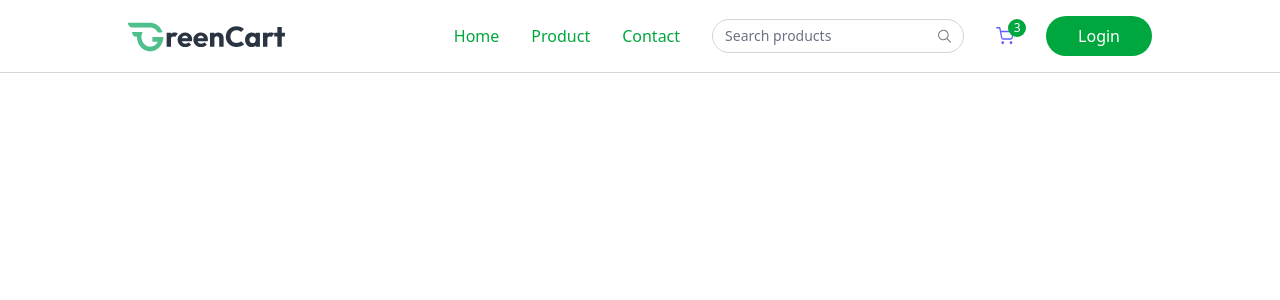
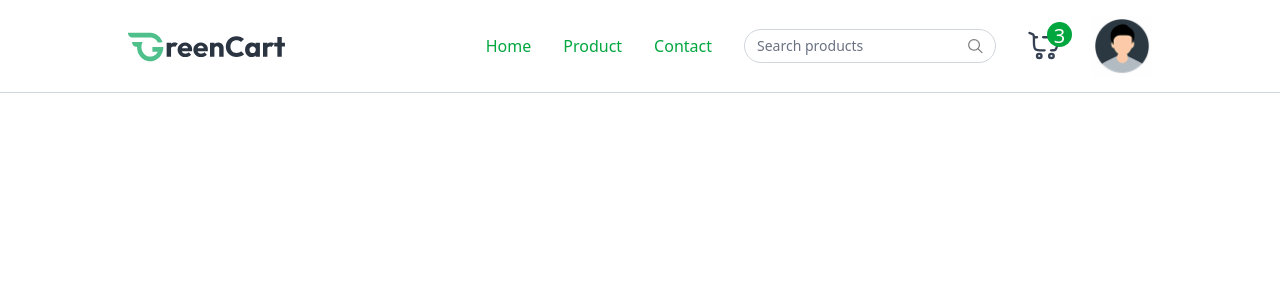
Before and after one commit to MrMuhammadjon/GreenCart, a React (Vite) app: page / in a window 1280 px wide. Shown: the top 300 px of the page. Built offline with nearby package versions, Linux system fonts and the light colour scheme.

Commit message:
end work on nav

```diff
--- a/src/Components/Navbar.jsx
+++ b/src/Components/Navbar.jsx
@@ -1,15 +1,22 @@
 import React from 'react'
 import { NavLink } from 'react-router-dom'
 import { assets } from '../assets/assets/assets'
+import { useAppContext } from '../context/AppContext'
 
 export default function Navbar() {
     const [open, setOpen] = React.useState(false)
 
     const headLink = [
-        {id: 1, title: 'Home', link: '/'},
-        {id: 2, title: 'Product', link: '/product'},
-        {id: 3, title: 'Contact', link: '/contcat'}
+        { id: 1, title: 'Home', link: '/' },
+        { id: 2, title: 'Product', link: '/product' },
+        { id: 3, title: 'Contact', link: '/contcat' }
     ]
+
+    const { user, setuser, setShowUserLogin, navigate } = useAppContext()
+    const logout = async () => {
+        setuser(null);
+        navigate('/')
+    }
 
     return (
         <nav className="flex items-center justify-between px-6 md:px-16 lg:px-24 xl:px-32 py-4 border-b border-gray-300 bg-white relative transition-all">
@@ -22,8 +29,8 @@ export default function Navbar() {
             <div className="hidden sm:flex items-center gap-8">
 
                 {
-                    headLink.map((item, index)=>{
-                        return(
+                    headLink.map((item, index) => {
+                        return (
                             <NavLink to={item.link} key={index} className="text-green-600 font-medium">
                                 {item.title}
                             </NavLink>
@@ -33,40 +40,59 @@ export default function Navbar() {
 
                 <div className="hidden lg:flex items-center text-sm gap-2 border border-gray-300 px-3 rounded-full">
                     <input className="py-1.5 w-full bg-transparent outline-none placeholder-gray-500" type="text" placeholder="Search products" />
-                    <svg width="16" height="16" viewBox="0 0 16 16" fill="none" xmlns="http://www.w3.org/2000/svg">
-                        <path d="M10.836 10.615 15 14.695" stroke="#7A7B7D" stroke-width="1.2" stroke-linecap="round" stroke-linejoin="round" />
-                        <path clip-rule="evenodd" d="M9.141 11.738c2.729-1.136 4.001-4.224 2.841-6.898S7.67.921 4.942 2.057C2.211 3.193.94 6.281 2.1 8.955s4.312 3.92 7.041 2.783" stroke="#7A7B7D" stroke-width="1.2" stroke-linecap="round" stroke-linejoin="round" />
-                    </svg>
+                    <img src={assets.search_icon} alt="" />
                 </div>
 
                 <div className="relative cursor-pointer">
-                    <svg width="18" height="18" viewBox="0 0 14 14" fill="none" xmlns="http://www.w3.org/2000/svg">
-                        <path d="M.583.583h2.333l1.564 7.81a1.17 1.17 0 0 0 1.166.94h5.67a1.17 1.17 0 0 0 1.167-.94l.933-4.893H3.5m2.333 8.75a.583.583 0 1 1-1.167 0 .583.583 0 0 1 1.167 0m6.417 0a.583.583 0 1 1-1.167 0 .583.583 0 0 1 1.167 0" stroke="#615fff" stroke-linecap="round" stroke-linejoin="round" />
-                    </svg>
-                    <button className="absolute -top-2 -right-3 text-xs text-white bg-green-600 w-[18px] h-[18px] rounded-full">3</button>
+                    <img src={assets.nav_cart_icon} alt="" className='w-8 h-8' />
+                    <button className="absolute -top-2 -right-3 text-xl text-white bg-green-600 w-[25px] h-[25px] rounded-full">3</button>
                 </div>
 
+                {!user ? (
                     <button className="cursor-pointer px-8 py-2 bg-green-600 hover:bg-indigo-600 transition text-white rounded-full font-medium">
                         Login
                     </button>
+                ) : (
+                    <div className="relative group">
+                        <img src={assets.profile_icon} className='w-15' alt="" />
+                        <ul className='hidden group-hover:block absolute top-15 right-0 bg-white shadow border border-b-gray-200 w-30 rounded-md text-sm z-40'>
+                            <li className='p-1.5 pl-3 hover:bg-gray-200 cursor-pointer flex gap-1' onCilkc={()=> navigate('my-orders')}><img src={assets.cart_icon} alt='cart-icon'/> My Orders</li>
+                            <li className='p-1.5 pl-3 hover:bg-gray-200 cursor-pointer flex gap-1' onClick={()=> navigate('setting')}><img src={assets.green_setting_icon} className='w-5'/>Setting</li>
+                            <li className='p-1.5 pl-3 hover:bg-gray-200 cursor-pointer flex gap-1' onClick={logout}><img src={assets.remove_icon}/>Logout</li>
+                        </ul>
+                    </div>
+                )}
             </div>
 
             <button onClick={() => open ? setOpen(false) : setOpen(true)} aria-label="Menu" className="sm:hidden">
-                <svg width="21" height="15" viewBox="0 0 21 15" fill="none" xmlns="http://www.w3.org/2000/svg">
-                    <rect width="21" height="1.5" rx=".75" fill="#426287" />
-                    <rect x="8" y="6" width="13" height="1.5" rx=".75" fill="#426287" />
-                    <rect x="6" y="13" width="15" height="1.5" rx=".75" fill="#426287" />
-                </svg>
+                <img src={assets.menu_icon} alt='menu' />
             </button>
 
+            {open && (
                 <div className={`${open ? 'flex' : 'hidden'} absolute top-[60px] left-0 w-full bg-white shadow-md py-4 flex-col items-start gap-2 px-5 text-sm md:hidden`}>
-                <a href="#" className="block">Home</a>
-                <a href="#" className="block">About</a>
-                <a href="#" className="block">Contact</a>
-                <button className="cursor-pointer px-6 py-2 mt-2 bg-green-600 hover:bg-indigo-600 transition text-white rounded-full text-sm">
+                    <NavLink to='/' onClick={() => setOpen(false)}>Home</NavLink>
+                    <NavLink to='/product' onClick={() => setOpen(false)}>All Product</NavLink>
+                    {
+                        user &&
+                        <NavLink to='/product' onClick={() => setOpen(false)}>My Order</NavLink>
+                    }
+                    <NavLink to='/' onClick={() => setOpen(false)}>Contact</NavLink>
+
+                    {!user ? (
+                        <button onClick={() => {
+                            setOpen(false);
+                            setShowUserLogin(true)
+                        }} className="cursor-pointer px-6 py-2 mt-2 bg-green-600 hover:bg-indigo-600 transition text-white rounded-full text-sm">
                             Login
+                        </button>) :
+                        (
+                            <button onClick={() => logout} className="cursor-pointer px-6 py-2 mt-2 bg-green-600 hover:bg-indigo-600 transition text-white rounded-full text-sm">
+                                Logout
                             </button>
+                        )
+                    }
                 </div>
+            )}
 
         </nav>
     )
--- a/src/assets/assets/assets.js
+++ b/src/assets/assets/assets.js
@@ -69,6 +69,7 @@ import vanilla_muffins_image from "./vanilla_muffins_image.png";
 import quinoa_image from "./quinoa_image.png";
 import brown_rice_image from "./brown_rice_image.png";
 import barley_image from "./barley_image.png";
+import green_setting_icon from './green_settings_icon.png'
 
 export const assets = {
   logo,
@@ -98,6 +99,7 @@ export const assets = {
   bottom_banner_image_sm,
   add_address_iamge,
   box_icon,
+  green_setting_icon
 };
 
 export const categories = [
--- a/src/context/AppContext.jsx
+++ b/src/context/AppContext.jsx
@@ -3,16 +3,16 @@ import { useNavigate } from 'react-router-dom';
 
 export const AppContext = createContext();
 
-export const AppContextProvider = ({Children})=>{
+export const AppContextProvider = ({children})=>{
     const navigate = useNavigate()
-    const [user, setuser] = useState(null)
+    const [user, setuser] = useState(true)
     const [isSeller, setIsSeller] = useState(false)
+    const [showUserLogin, setShowUserLogin] = useState(false)
 
-
-    const value= {navigate, user, setuser, isSeller, setIsSeller}
+    const value= {navigate, user, setuser, isSeller, setIsSeller, showUserLogin, setShowUserLogin}
 
     return <AppContext.Provider value={value}>
-        {Children}
+        {children}
     </AppContext.Provider>
 }
 
--- a/src/main.jsx
+++ b/src/main.jsx
@@ -1,10 +1,17 @@
-import { createRoot } from 'react-dom/client'
 import './index.css'
-import App from './App.jsx'
-import { BrowserRouter } from 'react-router-dom'
+import React from 'react';
+import ReactDOM from 'react-dom/client';
+import App from './App';
+import { AppContextProvider } from './context/AppContext';
+import { BrowserRouter } from 'react-router-dom';
 
-createRoot(document.getElementById('root')).render(
-  <BrowserRouter>
-    <App />
-  </BrowserRouter>,
-)
+const root = ReactDOM.createRoot(document.getElementById('root'));
+root.render(
+  <React.StrictMode>
+    <BrowserRouter>
+      <AppContextProvider>
+        <App />
+      </AppContextProvider>
+    </BrowserRouter>
+  </React.StrictMode>
+);
```
Also changed, not shown: src/assets/assets/green_settings_icon.png (added). Lines whose indentation alone changed are shown as unchanged.
